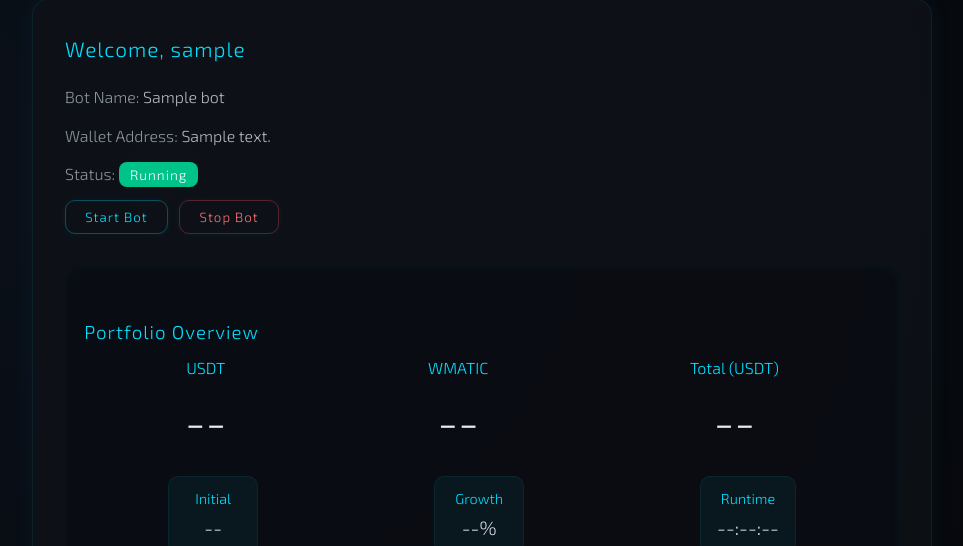
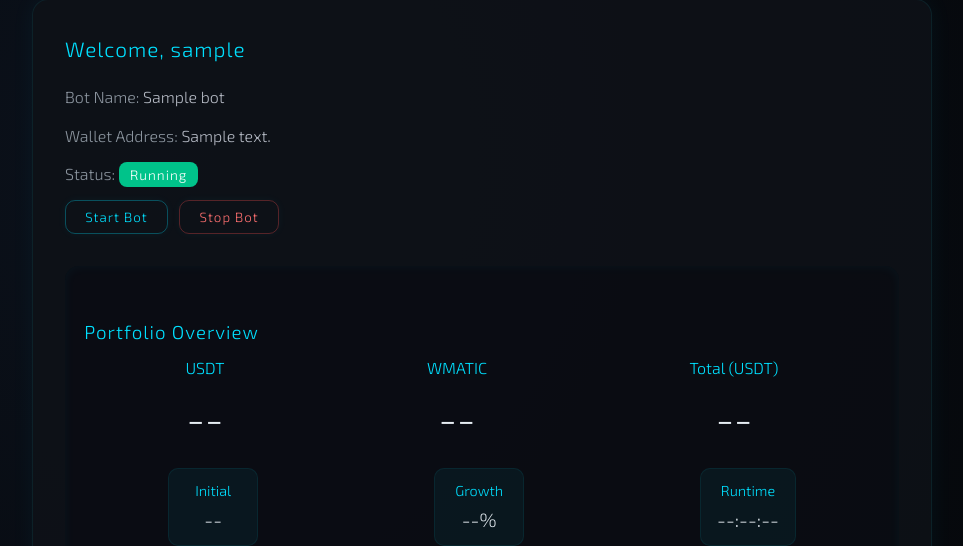
Before and after one commit to bonzoholda/polygrid, a FastAPI app: page / in a window 1280 px wide. Shown: the part 124-670 px from the top of the page, without its empty margins (158-1121 px from the left). Run offline with FastAPI, Linux system fonts and the light colour scheme; the visitor is signed in with stand-in values (Sample User, id 1); tables that the repository leaves empty hold one stand-in row (values such as "Sample post"); data that the repository does not hold is empty.

Commit message:
Update index.html

```diff
--- a/dashboard/templates/index.html
+++ b/dashboard/templates/index.html
@@ -139,7 +139,7 @@
         }
         .portfolio-summary p {
             font-family: 'Exo 2', sans-serif;
-            font-size: 2.8rem;
+            font-size: 2.5rem;
             color: #e6edf3;
             margin: 0;
         }
```
